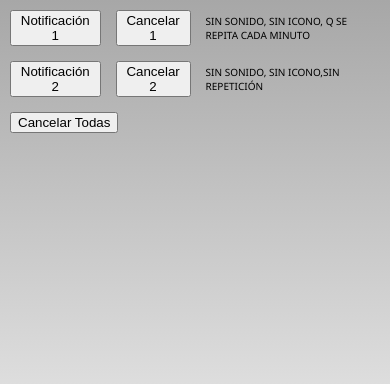
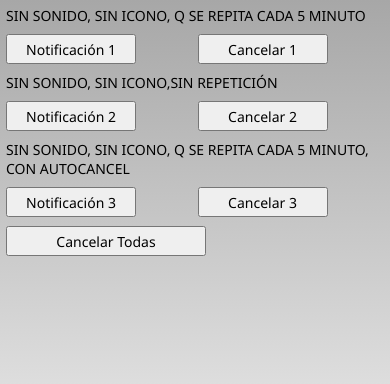
Before and after one commit to settingcons/NotifTEST, a plain HTML site: page www/index.html in a window 390 px wide. Drawn offline with Linux system fonts and the light colour scheme; some packages are replaced by stand-ins of ours.

Commit message:
20150902_4

```diff
--- a/www/index.html
+++ b/www/index.html
@@ -32,19 +32,27 @@
     </head>
     <body>
         <div style="align-content: center" >
-            <table cellspacing="5" cellpadding="5" border="0" width="95%">
+            <table cellspacing="3" cellpadding="3" border="0" width="99%">
+                <tr><td colspan="2" style="font-family: 'segoe ui'  ;font-size: 14px ">sin sonido, sin icono, q se repita cada 5 minuto</td></tr>
                 <tr>
-                    <td> <button onclick="metodo_add(1);">Notificación 1</button></td>
-                    <td> <button onclick="metodo_cancel(1);">Cancelar 1</button></td>
-                    <td style="font-family: 'segoe ui'  ;font-size: 10px ">sin sonido, sin icono, q se repita cada minuto</td>
+                    <td> <button style="height: 30px;width: 130px;font-family: 'segoe ui'  ;font-size: 14px" onclick="metodo_add(1);">Notificación 1</button></td>
+                    <td> <button style="height: 30px;width: 130px;font-family: 'segoe ui'  ;font-size: 14px" onclick="metodo_cancel(1);">Cancelar 1</button></td>
+
+                </tr>
+                <tr><td colspan="2" style="font-family: 'segoe ui'  ;font-size: 14px">sin sonido, sin icono,sin repetición </td></tr>
+                <tr>
+                    <td> <button style="height: 30px;width: 130px;font-family: 'segoe ui'  ;font-size: 14px" onclick="metodo_add_simple(2);">Notificación 2</button></td>
+                    <td> <button style="height: 30px;width: 130px;font-family: 'segoe ui'  ;font-size: 14px" onclick="metodo_cancel(2);">Cancelar 2</button></td>
+
+                </tr>
+                <tr><td colspan="2" style="font-family: 'segoe ui'  ;font-size: 14px ">sin sonido, sin icono, q se repita cada 5 minuto, con autocancel</td></tr>
+                <tr>
+                    <td> <button style="height: 30px;width: 130px;font-family: 'segoe ui'  ;font-size: 14px" onclick="metodo_add_autoCancel(3);">Notificación 3</button></td>
+                    <td> <button style="height: 30px;width: 130px;font-family: 'segoe ui'  ;font-size: 14px" onclick="metodo_cancel(3);">Cancelar 3</button></td>
+
                 </tr>
                 <tr>
-                    <td> <button onclick="metodo_add_simple(2);">Notificación 2</button></td>
-                    <td> <button onclick="metodo_cancel(2);">Cancelar 2</button></td>
-                    <td style="font-family: 'segoe ui'  ;font-size: 10px ">sin sonido, sin icono,sin repetición </td>
-                </tr>
-                <tr>
-                    <td colspan="3"> <button onclick="metodo_cancelAll();">Cancelar Todas</button></td>
+                    <td colspan="2"> <button style="height: 30px;width: 200px;font-family: 'segoe ui'  ;font-size: 14px" onclick="metodo_cancelAll();">Cancelar Todas</button></td>
                 </tr>
             </table>
         </div>
--- a/www/js/index.js
+++ b/www/js/index.js
@@ -94,6 +94,23 @@ function metodo_add(p_id) {
     catch (ex){mensaje(ex.message,'ERROR en metodo_add');}
 }
 
+function metodo_add_autoCancel(p_id) {
+    try{
+        var now = new Date().getTime();
+        _10_seconds_from_now = new Date(now + 10*1000);
+
+        window.plugin.notification.local.add({
+            id:      p_id,
+            title:   'Notificación 3',
+            message: 'Vas a funcionar?.',
+            repeat:  5,
+            autoCancel: true,
+            date:    _10_seconds_from_now
+        });
+    }
+    catch (ex){mensaje(ex.message,'ERROR en metodo_add_autoCancel');}
+}
+
 function metodo_add_simple(p_id) {
     try{
         var now = new Date().getTime();
```
